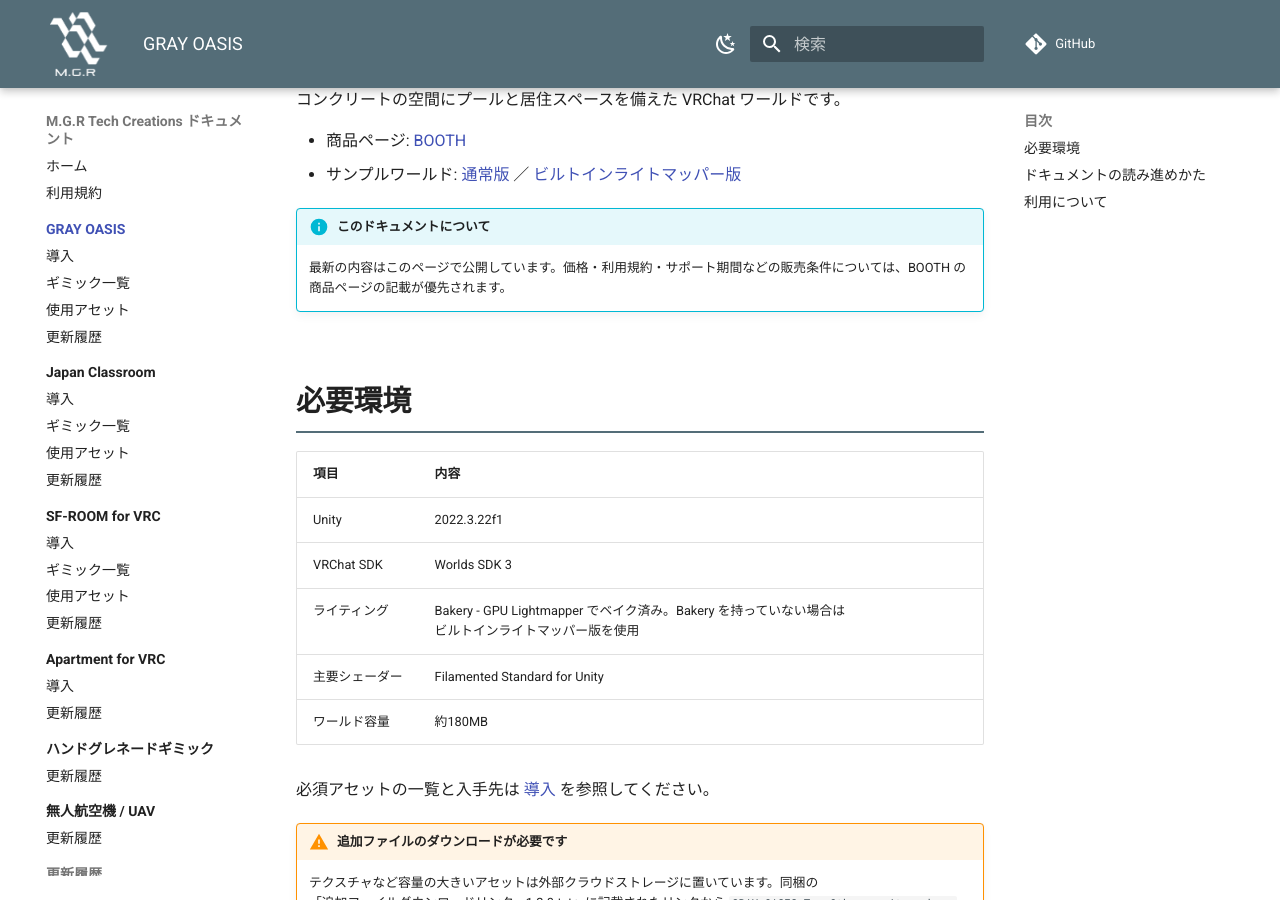
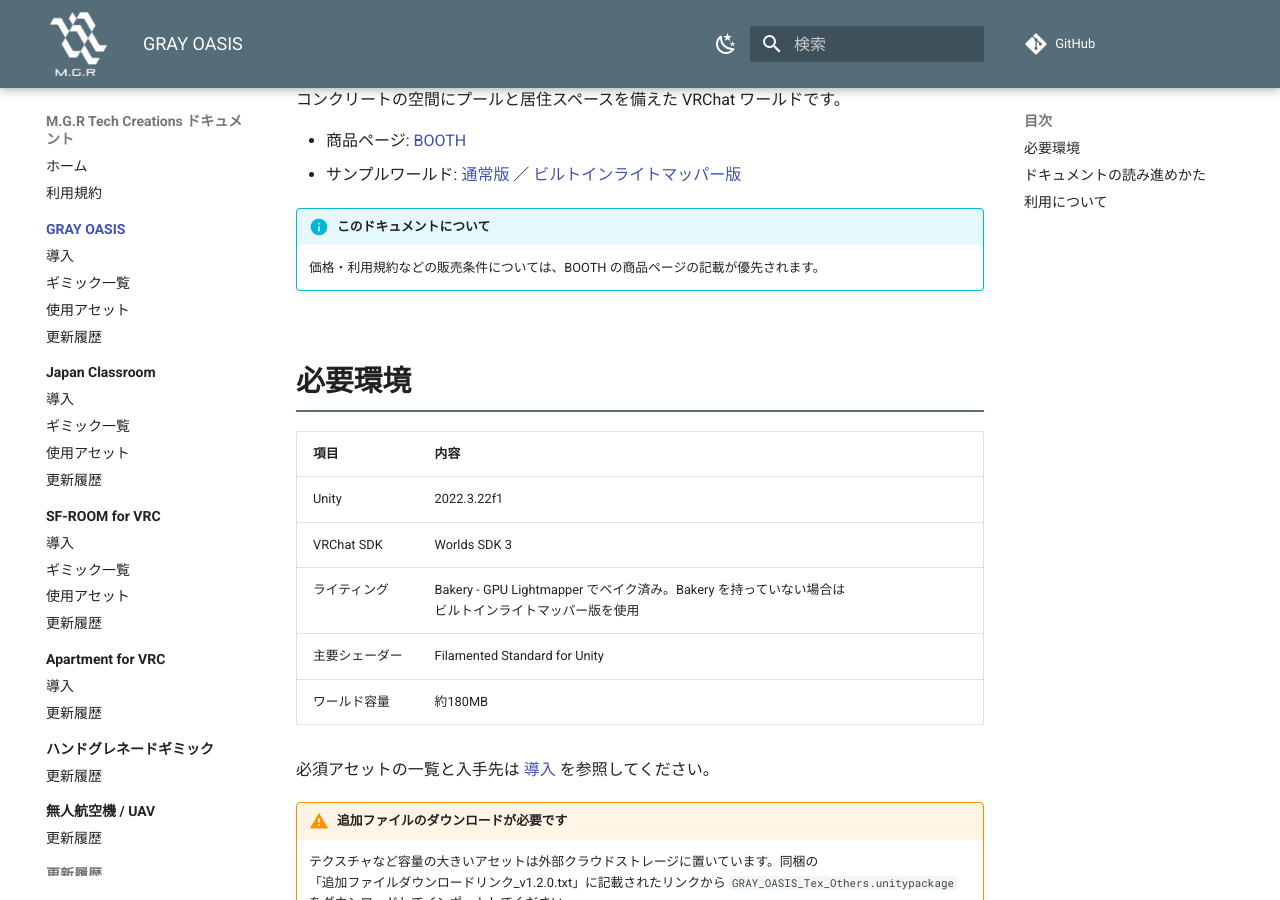
Before and after one commit to MAGURO-git/ProductArchive, an MkDocs documentation site: the page built from docs/gray-oasis/index.md, in a window 1280 px wide and 900 px high, scrolled down 560 px. Built offline with MkDocs 1.6.1 and Material for MkDocs 9.7.7, drawn with Linux system fonts in a browser that asks for light colours; comment, search, counter and statistics services are not loaded.

Commit message:
更新の継続を約束しない書き方に揃える
販売終了後も更新が続くかは製品ごとに未定のため、そう読める表現を落とす。

- SF-ROOM: 「今後の更新は SDK3 のみ」→「更新を行う場合、対象は SDK3
  対応データのみ」。更新の有無に触れず、あったときの適用先だけを示す
- GRAY OASIS: 冒頭の「最新の内容はこのページで公開しています」と
  「サポート期間」の語を削除（この製品には期間の定めがない）
- Apartment: 現行バージョンでギミックが動作しない場合の再設定は購入者側の
  対応になる旨を、既存の警告へ追記

Co-Authored-By: Claude Opus 5 (1M context) <noreply@anthropic.com>

```diff
--- a/docs/gray-oasis/index.md
+++ b/docs/gray-oasis/index.md
@@ -10,7 +10,7 @@
 - サンプルワールド: [通常版](https://vrchat.com/home/world/wrld_a62dd01c-80ad-4bf6-a651-166a0a395482) ／ [ビルトインライトマッパー版](https://vrchat.com/home/world/wrld_00fab39d-75bb-4b3f-b7a5-c948db3edf61)
 
 !!! info "このドキュメントについて"
-    最新の内容はこのページで公開しています。価格・利用規約・サポート期間などの販売条件については、BOOTH の商品ページの記載が優先されます。
+    価格・利用規約などの販売条件については、BOOTH の商品ページの記載が優先されます。
 
 ## 必要環境
 
```
Also changed, not shown: docs/apartment/install.md (+2 -0 lines), docs/sf-room/index.md (+1 -1 lines).
